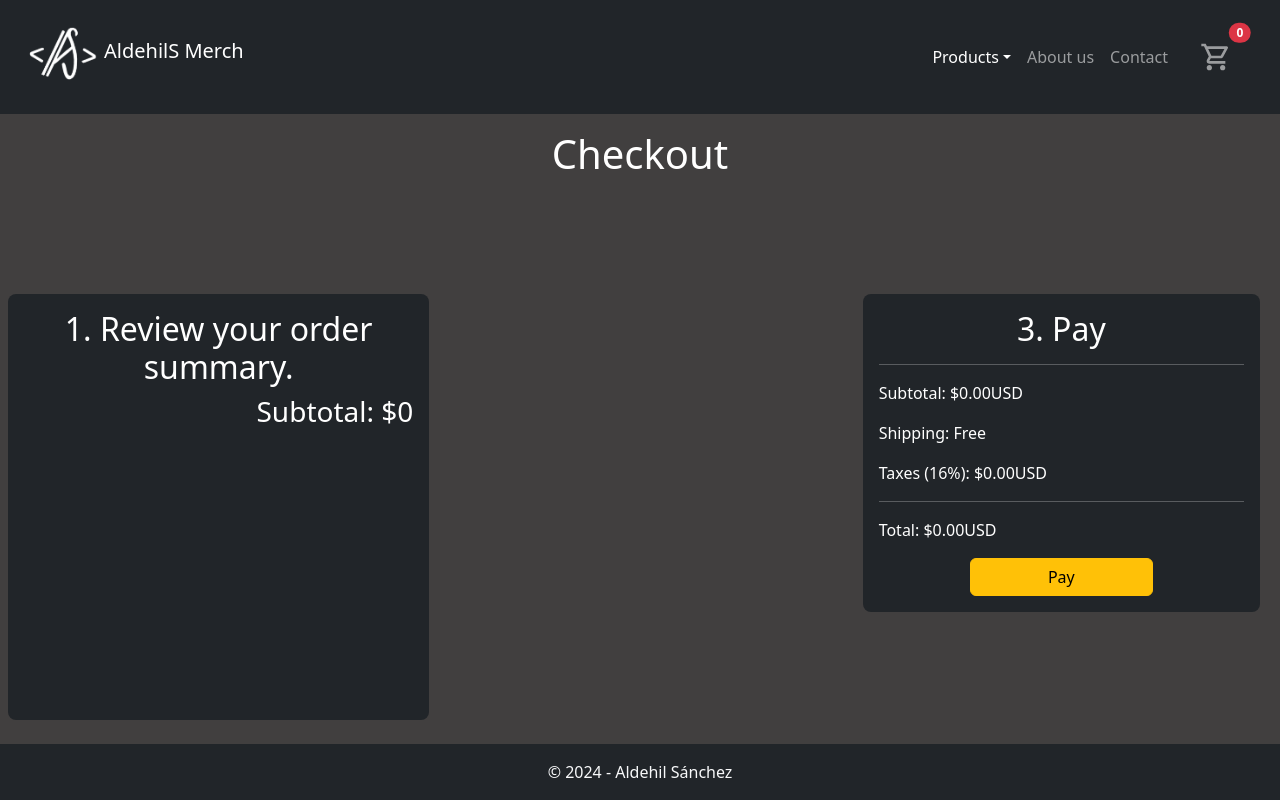
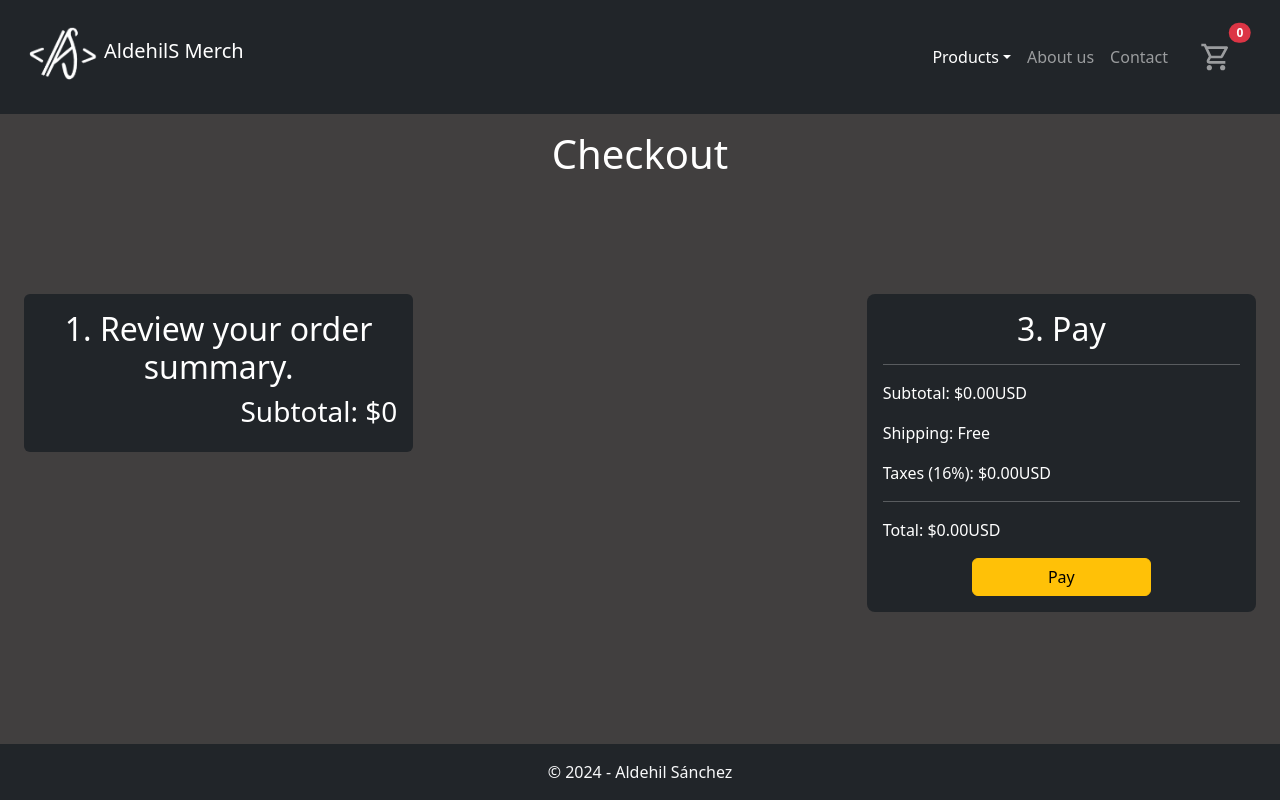
Before and after one commit to AldehilS/react-course-coderhouse, a React (Vite) app: page /checkout in a window 1280 px wide. Built offline with nearby package versions, Linux system fonts and the light colour scheme.

Commit message:
Refactor Brief component to use context to delete an item from the cart

```diff
--- a/src/components/Brief.jsx
+++ b/src/components/Brief.jsx
@@ -5,13 +5,8 @@ import OrderSummary from "./OrderSummary";
 import { Link } from "react-router-dom";
 
 export default function Brief() {
-  const { cart, setCart, cartProducts, subtotal } = useContext(CartContext);
-
-  function deleteCartItem(id) {
-    const newCart = { ...cart };
-    delete newCart[id];
-    setCart(newCart);
-  }
+  const { cart, cartProducts, subtotal, deleteCartItem } =
+    useContext(CartContext);
 
   return (
     <>
@@ -39,14 +34,8 @@ export default function Brief() {
                 })}
               </ul>
               <div className="col-12 col-md-4 p-4">
-                <OrderSummary
-                  title="Order Summary"
-                  subtotal={subtotal}
-                >
-                  <Link
-                    to="/checkout"
-                    className="btn btn-warning"
-                  >
+                <OrderSummary title="Order Summary" subtotal={subtotal}>
+                  <Link to="/checkout" className="btn btn-warning">
                     Proceed to checkout
                   </Link>
                 </OrderSummary>
--- a/src/components/CartContext.jsx
+++ b/src/components/CartContext.jsx
@@ -8,6 +8,12 @@ export default function CartContextProvider({ children }) {
   const [cart, setCart] = useState({});
   const [cartProducts, setCartProducts] = useState([]);
   const [subtotal, setSubtotal] = useState(0);
+
+  function deleteCartItem(id) {
+    const newCart = { ...cart };
+    delete newCart[id];
+    setCart(newCart);
+  }
 
   useEffect(() => {
     fetch(`${baseURL}products.json`)
@@ -36,7 +42,9 @@ export default function CartContextProvider({ children }) {
 
   return (
     <>
-      <CartContext.Provider value={{cart, setCart, cartProducts, subtotal}}>
+      <CartContext.Provider
+        value={{ cart, setCart, cartProducts, subtotal, deleteCartItem }}
+      >
         {children}
       </CartContext.Provider>
     </>
--- a/src/components/Checkout.jsx
+++ b/src/components/Checkout.jsx
@@ -5,19 +5,31 @@ import CartItem from "./CartItem";
 import "../styles/Checkout.css";
 
 export default function Checkout() {
-  const { subtotal, cartProducts, cart } = useContext(CartContext);
+  const { subtotal, cartProducts, cart, deleteCartItem } =
+    useContext(CartContext);
 
   return (
     <>
-      <main className="flex-grow-1 row checkout-main g-0 px-2" data-bs-theme="dark">
+      <main
+        className="flex-grow-1 row g-0 px-2 checkout-main"
+        data-bs-theme="dark"
+      >
         <h1 className="h1 mt-3 text-white col-12">Checkout</h1>
-        <ul className="list-group bg-dark col-12 col-md-6 col-lg-4 p-3 rounded-3">
+        <div className="col-12 col-md-6 col-lg-4 p-3 rounded-3">
+          <ul className="list-group bg-dark p-3 checkout-cart">
             <h2 className="h2 text-white">1. Review your order summary.</h2>
             {cartProducts.map((product) => {
               return (
                 <>
-                <li key={product.id} className="list-group-item my-2 rounded-3">
-                  <CartItem product={product} quantity={cart[product.id]} />
+                  <li
+                    key={product.id}
+                    className="list-group-item my-2 rounded-3"
+                  >
+                    <CartItem
+                      product={product}
+                      quantity={cart[product.id]}
+                      onDelete={deleteCartItem}
+                    />
                   </li>
                   <hr className="text-light" />
                 </>
@@ -25,10 +37,9 @@ export default function Checkout() {
             })}
             <h3 className="h3 text-white text-end">Subtotal: ${subtotal}</h3>
           </ul>
-        <div className="container col-12 col-md-6 col-lg-4">
-
         </div>
-        <div className="container col-12 col-md-6 col-lg-4">
+        <div className="container col-12 col-md-6 col-lg-4"></div>
+        <div className="container col-12 col-md-6 col-lg-4 p-3">
           <OrderSummary title="3. Pay" subtotal={subtotal}>
             <button className="btn btn-warning w-50" type="button">
               Pay
--- a/src/styles/Checkout.css
+++ b/src/styles/Checkout.css
@@ -1,7 +1,4 @@
-.checkout-main > * {
+.checkout-main div ul {
     max-height: 60vh;
-}
-
-.checkout-main > ul {
     overflow-y: auto;
 }
```
Lines whose indentation alone changed are shown as unchanged.
